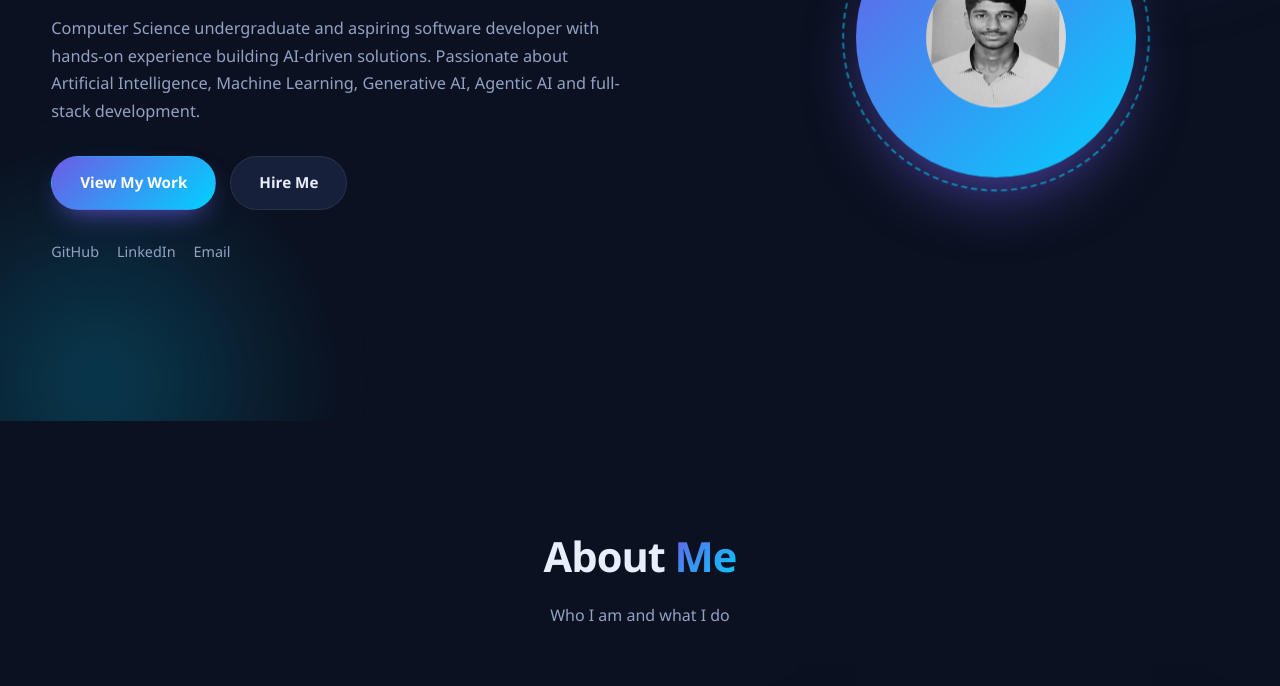
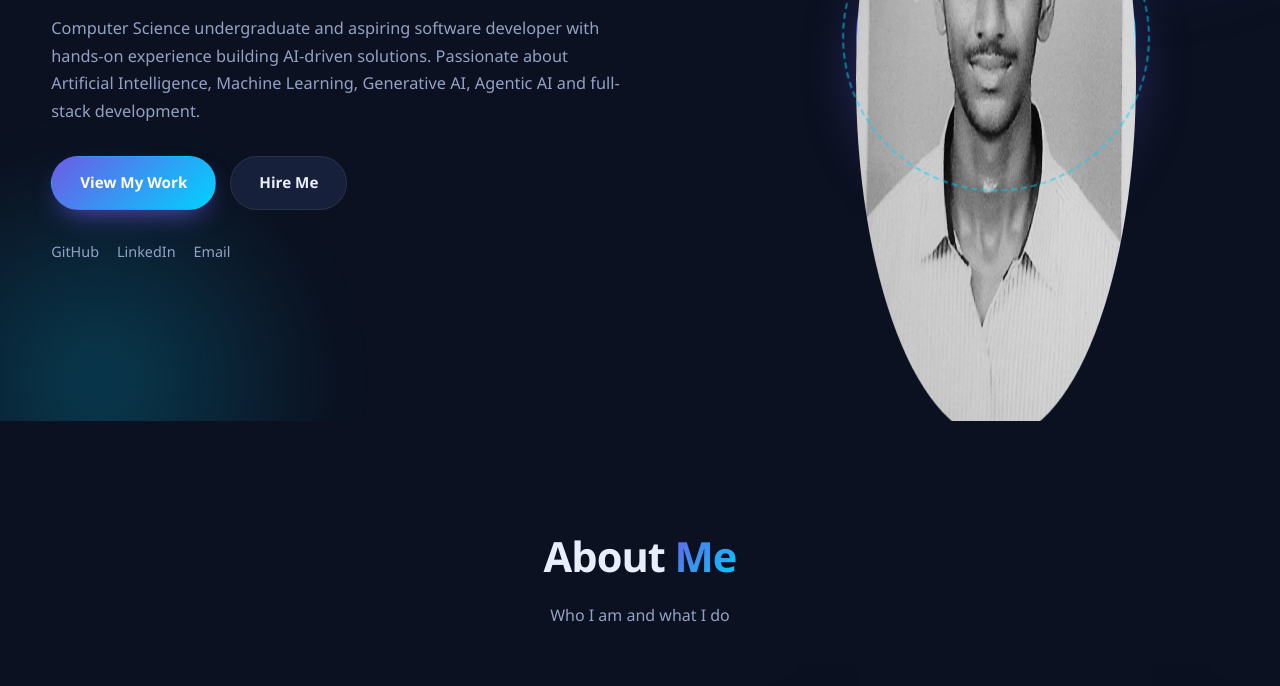
Before and after one commit to naveen4707/portfolio, a plain HTML site: page index.html in a window 1280 px wide. Shown: the part 379-1065 px from the top of the page. Drawn offline with Linux system fonts and the light colour scheme.

Commit message:
Update index.html

```diff
--- a/index.html
+++ b/index.html
@@ -61,7 +61,7 @@
 
         <div class="hero-art">
             <div class="avatar">
-                <img src="images.jpg" alt="Naveen Mahalingam" style="width: 50%; height: 50%; border-radius: 50%;">
+                <img src="images.jpg" alt="Naveen Mahalingam" style="width: 200%; height: 200%; border-radius: 50%;">
             </div>
         </div>
     </div>
```
